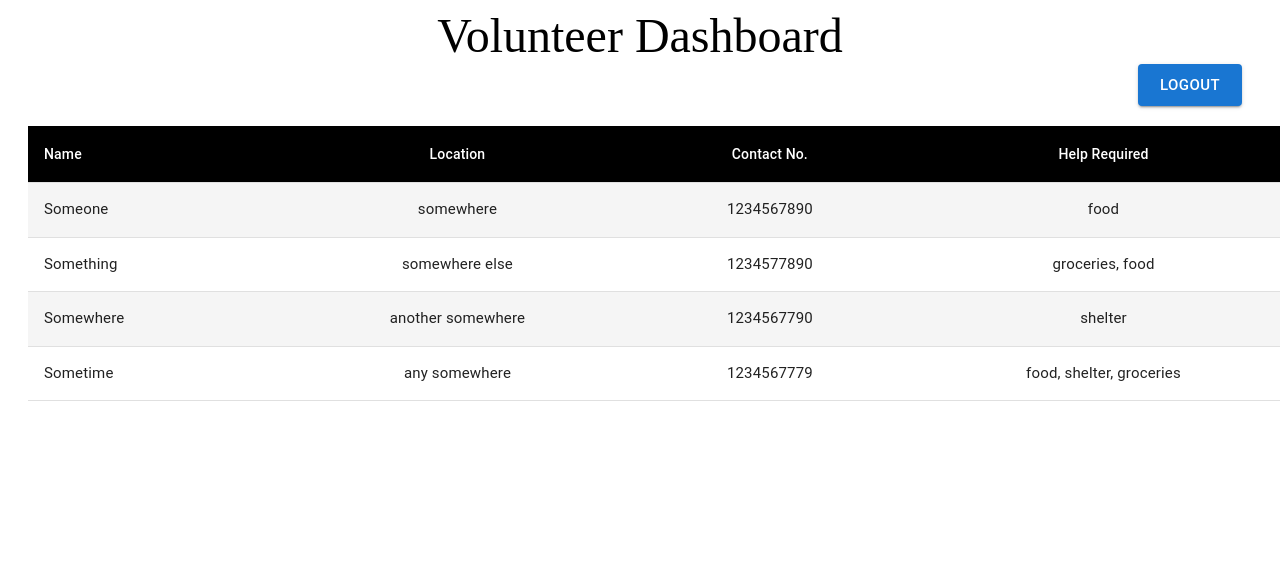
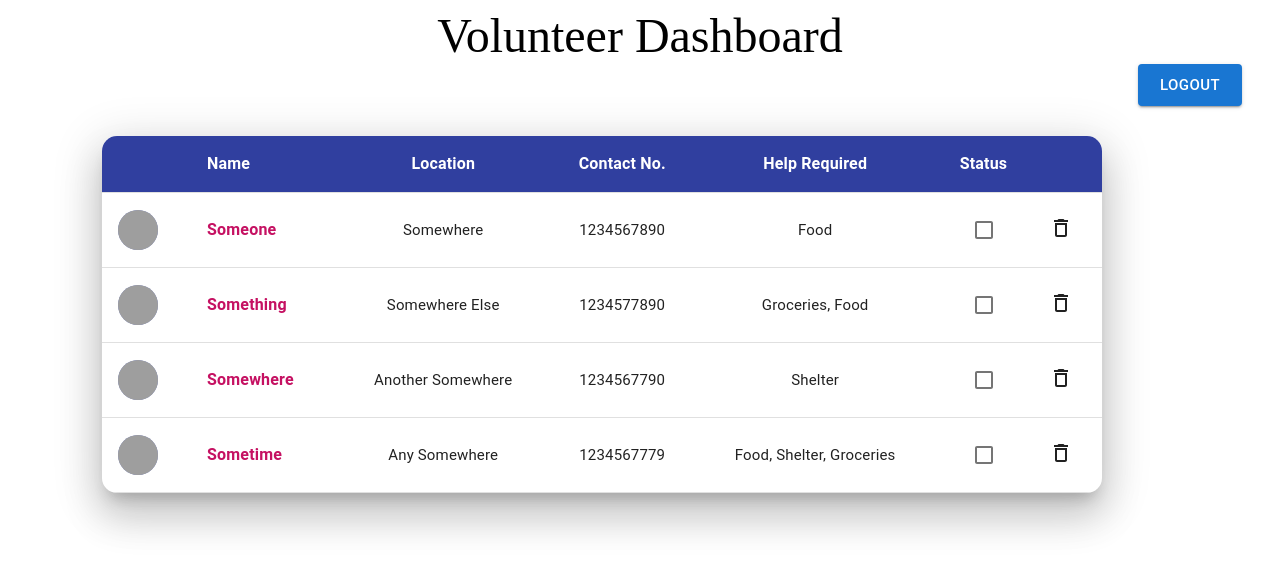
Before and after one commit to WebOps-and-Blockchain-Club/cwl-client-2022, a React (Create React App) app: page /volunteer/dashboard in a window 1280 px wide. Shown: the top 572 px of the page. Built offline with nearby package versions, Linux system fonts and the light colour scheme; no server answers; sample sign-in values are in the browser's storage; grey boxes are pictures that could not be loaded.

Commit message:
registration done

```diff
--- a/package.json
+++ b/package.json
@@ -7,6 +7,7 @@
 		"@emotion/react": "^11.10.0",
 		"@emotion/styled": "^11.10.0",
 		"@graphql-typed-document-node/core": "^3.1.1",
+		"@material-ui/core": "^4.12.4",
 		"@mui/icons-material": "^5.10.3",
 		"@mui/material": "^5.10.0",
 		"@mui/styles": "^5.9.3",
--- a/src/components/DropDown.tsx
+++ b/src/components/DropDown.tsx
@@ -1,31 +1,103 @@
-import Provision from '../interfaces/VolunteerSide/Provision'
-import { provisionOptions } from '../utils/ProvisionData'
-interface State {
-  volunteerProvisions: Provision[]
-  setVolunteerProvisions: React.Dispatch<React.SetStateAction<never[]>>
+import React from 'react'
+import { Theme, useTheme } from '@mui/material/styles'
+import Box from '@mui/material/Box'
+import OutlinedInput from '@mui/material/OutlinedInput'
+import InputLabel from '@mui/material/InputLabel'
+import MenuItem from '@mui/material/MenuItem'
+import FormControl from '@mui/material/FormControl'
+import Select, { SelectChangeEvent } from '@mui/material/Select'
+import Chip from '@mui/material/Chip'
+import ClearTwoToneIcon from '@mui/icons-material/ClearTwoTone'
+const ITEM_HEIGHT = 48
+const ITEM_PADDING_TOP = 8
+const MenuProps = {
+  PaperProps: {
+    style: {
+      maxHeight: ITEM_HEIGHT * 4.5 + ITEM_PADDING_TOP,
+      width: 250,
+    },
+  },
 }
 
-interface Prop {
-  props: State
+const names = [
+  'Oliver Hansen',
+  'Van Henry',
+  'April Tucker',
+  'Ralph Hubbard',
+  'Omar Alexander',
+  'Carlos Abbott',
+  'Miriam Wagner',
+  'Bradley Wilkerson',
+  'Virginia Andrews',
+  'Kelly Snyder',
+]
+
+function getStyles(name: string, volunteerProvisions: readonly string[], theme: Theme) {
+  return {
+    fontWeight:
+      volunteerProvisions.indexOf(name) === -1
+        ? theme.typography.fontWeightRegular
+        : theme.typography.fontWeightMedium,
+  }
 }
 
-function DropDown(props: Prop) {
-  const { volunteerProvisions, setVolunteerProvisions }: State = props.props
+// eslint-disable-next-line
+function DropDown(props: any) {
+  const { volunteerProvisions, setVolunteerProvisions } = props.props
+  const theme = useTheme()
+
+  const handleChange = (event: SelectChangeEvent<typeof volunteerProvisions>) => {
+    const {
+      target: { value },
+    } = event
+    setVolunteerProvisions(
+      // On autofill we get a stringified value.
+      typeof value === 'string' ? value.split(',') : value,
+    )
+  }
+  const handleDelete = (value: string) => {
+    setVolunteerProvisions(volunteerProvisions.filter((e: any) => e != value)) // eslint-disable-line
+  }
   return (
-    <div>
-      {/* <Select
-        closeMenuOnSelect={false}
-        components={animatedComponents}
-        value={volunteerProvisions}
-        isMulti={true}
-        options={provisionOptions}
-        // eslint-disable-next-line
-        onChange={(options: any): void => {
-          setVolunteerProvisions(options)
-        }}
-      /> */}
-      Hi
-    </div>
+    <Box style={{ paddingTop: '15px' }}>
+      <FormControl fullWidth>
+        <InputLabel id='demo-multiple-chip-label'>Tags</InputLabel>
+        <Select
+          labelId='demo-multiple-chip-label'
+          id='demo-multiple-chip'
+          multiple
+          value={volunteerProvisions}
+          label='Tags'
+          onChange={handleChange}
+          input={<OutlinedInput id='select-multiple-chip' label='Chip' />}
+          renderValue={(selected) => (
+            <Box sx={{ display: 'flex', flexWrap: 'wrap', gap: 0.5 }}>
+              {selected.map(
+                (
+                  value: any, // eslint-disable-line
+                ) => (
+                  <Chip
+                    key={value}
+                    label={value}
+                    deleteIcon={
+                      <ClearTwoToneIcon onMouseDown={(event) => event.stopPropagation()} />
+                    }
+                    onDelete={() => handleDelete(value)}
+                  />
+                ),
+              )}
+            </Box>
+          )}
+          MenuProps={MenuProps}
+        >
+          {names.map((name) => (
+            <MenuItem key={name} value={name} style={getStyles(name, volunteerProvisions, theme)}>
+              {name}
+            </MenuItem>
+          ))}
+        </Select>
+      </FormControl>
+    </Box>
   )
 }
 
--- a/src/generated.ts
+++ b/src/generated.ts
@@ -20,6 +20,7 @@ export type ComplaintInput = {
   phoneNumber: Scalars['String']
   status: Scalars['String']
   tags: Scalars['String']
+  username: Scalars['String']
 }
 
 export type Issue = {
@@ -29,6 +30,7 @@ export type Issue = {
   phoneNumber: Scalars['String']
   status: Scalars['String']
   tags: Scalars['String']
+  username: Scalars['String']
   volunteer: Volunteer
 }
 
@@ -46,13 +48,13 @@ export type LoginResponse = {
 
 export type Mutation = {
   __typename?: 'Mutation'
-  complaintInput: Issue
+  postIssue: Issue
   postWaterData: WaterData
   signUp: Volunteer
-  updateInput: Issue
+  updateIssue: Issue
 }
 
-export type MutationComplaintInputArgs = {
+export type MutationPostIssueArgs = {
   ComplaintInput: ComplaintInput
 }
 
@@ -64,14 +66,14 @@ export type MutationSignUpArgs = {
   VolunteerInput: VolunteerInput
 }
 
-export type MutationUpdateInputArgs = {
+export type MutationUpdateIssueArgs = {
   ID: Scalars['String']
 }
 
 export type Query = {
   __typename?: 'Query'
+  getIssues: Array<Issue>
   getWaterData: Array<WaterData>
-  issues: Scalars['String']
   login: LoginResponse
 }
 
@@ -118,7 +120,16 @@ export type GetWaterDataQuery = {
 
 export type GetIssuesQueryVariables = Exact<{ [key: string]: never }>
 
-export type GetIssuesQuery = { __typename?: 'Query'; issues: string }
+export type GetIssuesQuery = {
+  __typename?: 'Query'
+  getIssues: Array<{
+    __typename?: 'Issue'
+    location: string
+    phoneNumber: string
+    tags: string
+    username: string
+  }>
+}
 
 export type LoginQueryVariables = Exact<{
   loginInput: LoginInput
@@ -150,7 +161,7 @@ export type PostIssueMutationVariables = Exact<{
 
 export type PostIssueMutation = {
   __typename?: 'Mutation'
-  complaintInput: {
+  postIssue: {
     __typename?: 'Issue'
     desc: string
     phoneNumber: string
@@ -165,7 +176,7 @@ export type UpdateIssueMutationVariables = Exact<{
 
 export type UpdateIssueMutation = {
   __typename?: 'Mutation'
-  updateInput: { __typename?: 'Issue'; status: string }
+  updateIssue: { __typename?: 'Issue'; status: string }
 }
 
 export type PostWaterDataMutationVariables = Exact<{
@@ -219,7 +230,21 @@ export const GetIssuesDocument = {
       name: { kind: 'Name', value: 'getIssues' },
       selectionSet: {
         kind: 'SelectionSet',
-        selections: [{ kind: 'Field', name: { kind: 'Name', value: 'issues' } }],
+        selections: [
+          {
+            kind: 'Field',
+            name: { kind: 'Name', value: 'getIssues' },
+            selectionSet: {
+              kind: 'SelectionSet',
+              selections: [
+                { kind: 'Field', name: { kind: 'Name', value: 'location' } },
+                { kind: 'Field', name: { kind: 'Name', value: 'phoneNumber' } },
+                { kind: 'Field', name: { kind: 'Name', value: 'tags' } },
+                { kind: 'Field', name: { kind: 'Name', value: 'username' } },
+              ],
+            },
+          },
+        ],
       },
     },
   ],
@@ -335,7 +360,7 @@ export const PostIssueDocument = {
         selections: [
           {
             kind: 'Field',
-            name: { kind: 'Name', value: 'complaintInput' },
+            name: { kind: 'Name', value: 'postIssue' },
             arguments: [
               {
                 kind: 'Argument',
@@ -380,7 +405,7 @@ export const UpdateIssueDocument = {
         selections: [
           {
             kind: 'Field',
-            name: { kind: 'Name', value: 'updateInput' },
+            name: { kind: 'Name', value: 'updateIssue' },
             arguments: [
               {
                 kind: 'Argument',
--- a/src/pages/VolunteerSide/VolunteerTable.tsx
+++ b/src/pages/VolunteerSide/VolunteerTable.tsx
@@ -1,4 +1,5 @@
 import React from 'react'
+import { makeStyles } from '@material-ui/core/styles'
 import {
   Table,
   TableBody,
@@ -6,24 +7,44 @@ import {
   TableContainer,
   TableHead,
   TableRow,
-  tableCellClasses,
-} from '@mui/material'
-import { styled } from '@mui/material/styles'
+  Avatar,
+  Paper,
+  Checkbox,
+} from '@material-ui/core'
+import DeleteOutlinedIcon from '@mui/icons-material/DeleteOutlined'
+
+const label = { inputProps: { 'aria-label': 'Checkbox demo' } }
 
 import createData from '../../utils/createData'
-const StyledTableCell = styled(TableCell)(({ theme }) => ({
-  [`&.${tableCellClasses.head}`]: {
-    backgroundColor: theme.palette.common.black,
-    color: theme.palette.common.white,
+const useStyles = makeStyles((theme) => ({
+  table: {
+    minWidth: 700,
+    align: 'center',
   },
-  [`&.${tableCellClasses.body}`]: {
-    fontSize: 15,
+  tableContainer: {
+    borderRadius: 15,
+    margin: '10px 10px',
+    maxWidth: 1000,
   },
-}))
-
-const StyledTableRow = styled(TableRow)(({ theme }) => ({
-  '&:nth-of-type(odd)': {
-    backgroundColor: theme.palette.action.hover,
+  tableHeaderCell: {
+    fontWeight: 'bold',
+    backgroundColor: theme.palette.primary.dark,
+    fontSize: 'medium',
+    color: theme.palette.getContrastText(theme.palette.primary.dark),
+  },
+  avatar: {
+    backgroundColor: theme.palette.primary.light,
+    color: theme.palette.getContrastText(theme.palette.primary.light),
+  },
+  name: {
+    fontWeight: 'bold',
+    color: theme.palette.secondary.dark,
+    textTransform: 'capitalize',
+    fontSize: '16px',
+  },
+  name1: {
+    textTransform: 'capitalize',
+    fontSize: '15px',
   },
 }))
 
@@ -35,31 +56,57 @@ const rows = [
 ]
 
 export default function VolunteerTable() {
+  const classes = useStyles()
   return (
-    <div>
-      <TableContainer>
-        <Table
-          sx={{ minWidth: 500, maxWidth: 1300, borderRadius: '10px' }}
-          aria-label='customized table'
-        >
+    <div style={{ display: 'flex', width: '90%', marginLeft: 'auto', marginRight: 'auto' }}>
+      <TableContainer elevation={24} component={Paper} className={classes.tableContainer}>
+        <Table className={classes.table} style={{ margin: 'auto' }} aria-label='simple table'>
           <TableHead>
             <TableRow>
-              <StyledTableCell>Name</StyledTableCell>
-              <StyledTableCell align='center'>Location</StyledTableCell>
-              <StyledTableCell align='center'>Contact No.</StyledTableCell>
-              <StyledTableCell align='center'>Help Required</StyledTableCell>
+              <TableCell className={classes.tableHeaderCell}></TableCell>
+              <TableCell className={classes.tableHeaderCell}>Name</TableCell>
+              <TableCell className={classes.tableHeaderCell} align='center'>
+                Location
+              </TableCell>
+              <TableCell className={classes.tableHeaderCell} align='center'>
+                Contact No.
+              </TableCell>
+              <TableCell className={classes.tableHeaderCell} align='center'>
+                Help Required
+              </TableCell>
+              <TableCell className={classes.tableHeaderCell} align='center'>
+                Status
+              </TableCell>
+              <TableCell className={classes.tableHeaderCell}></TableCell>
             </TableRow>
           </TableHead>
           <TableBody>
             {rows.map((row) => (
-              <StyledTableRow key={row.username}>
-                <StyledTableCell component='th' scope='row'>
+              <TableRow key={row.username}>
+                <TableCell>
+                  {' '}
+                  <Avatar alt={row.username} src='.' className={classes.avatar} />
+                </TableCell>
+                <TableCell className={classes.name} component='th' scope='row'>
                   {row.username}
-                </StyledTableCell>
-                <StyledTableCell align='center'>{row.location}</StyledTableCell>
-                <StyledTableCell align='center'>{row.contact}</StyledTableCell>
-                <StyledTableCell align='center'>{row.helpRequired}</StyledTableCell>
-              </StyledTableRow>
+                </TableCell>
+                <TableCell className={classes.name1} align='center'>
+                  {row.location}
+                </TableCell>
+                <TableCell className={classes.name1} align='center'>
+                  {row.contact}
+                </TableCell>
+                <TableCell className={classes.name1} align='center'>
+                  {row.helpRequired}
+                </TableCell>
+                <TableCell align='center'>
+                  <Checkbox {...label} />
+                </TableCell>
+                <TableCell>
+                  {' '}
+                  <DeleteOutlinedIcon />{' '}
+                </TableCell>
+              </TableRow>
             ))}
           </TableBody>
         </Table>
```
Also changed, not shown: graphql.schema.json (+58 -18 lines), src/index.graphql (+8 -3 lines), src/pages/VolunteerSide/VolunteerDashboard.tsx (+6 -2 lines), src/pages/VolunteerSide/VolunteerRegistrationForm.tsx (+7 -53 lines), 1 other file (tests, documents, lock files or other folders).
